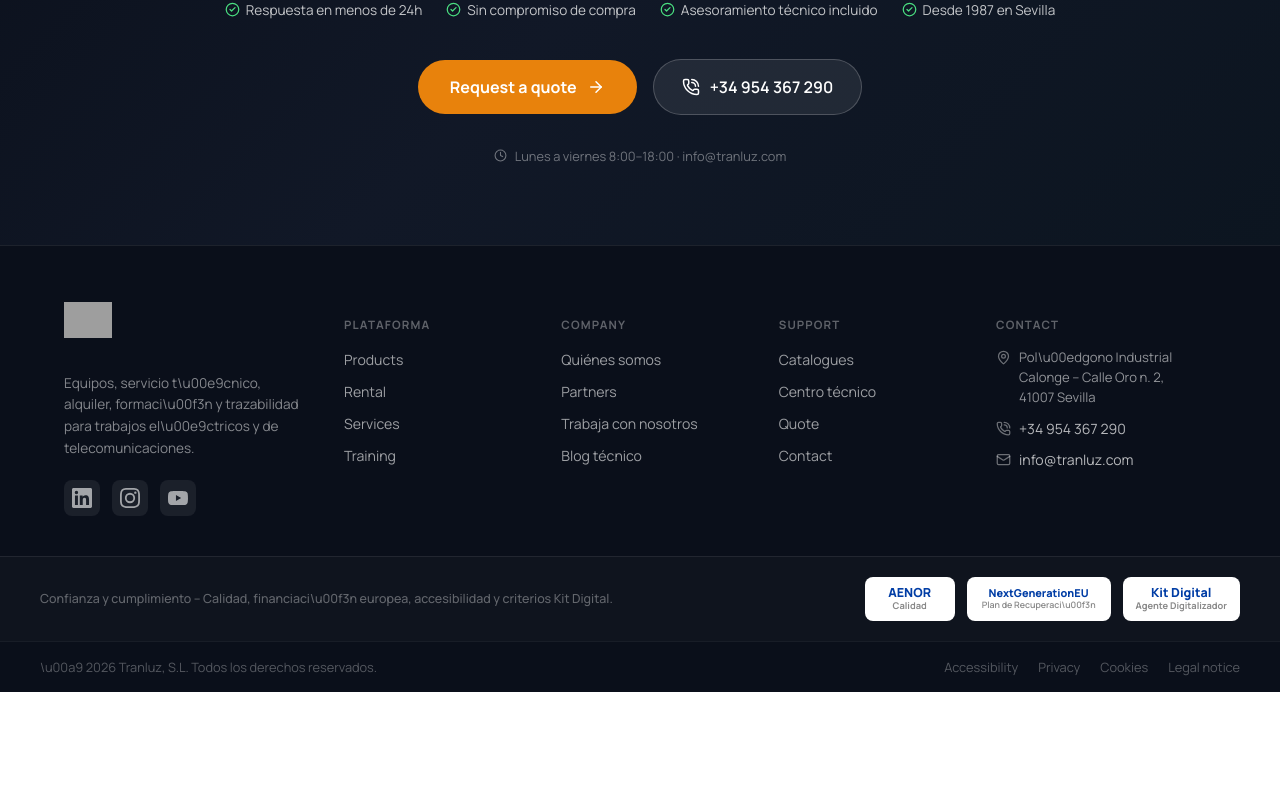
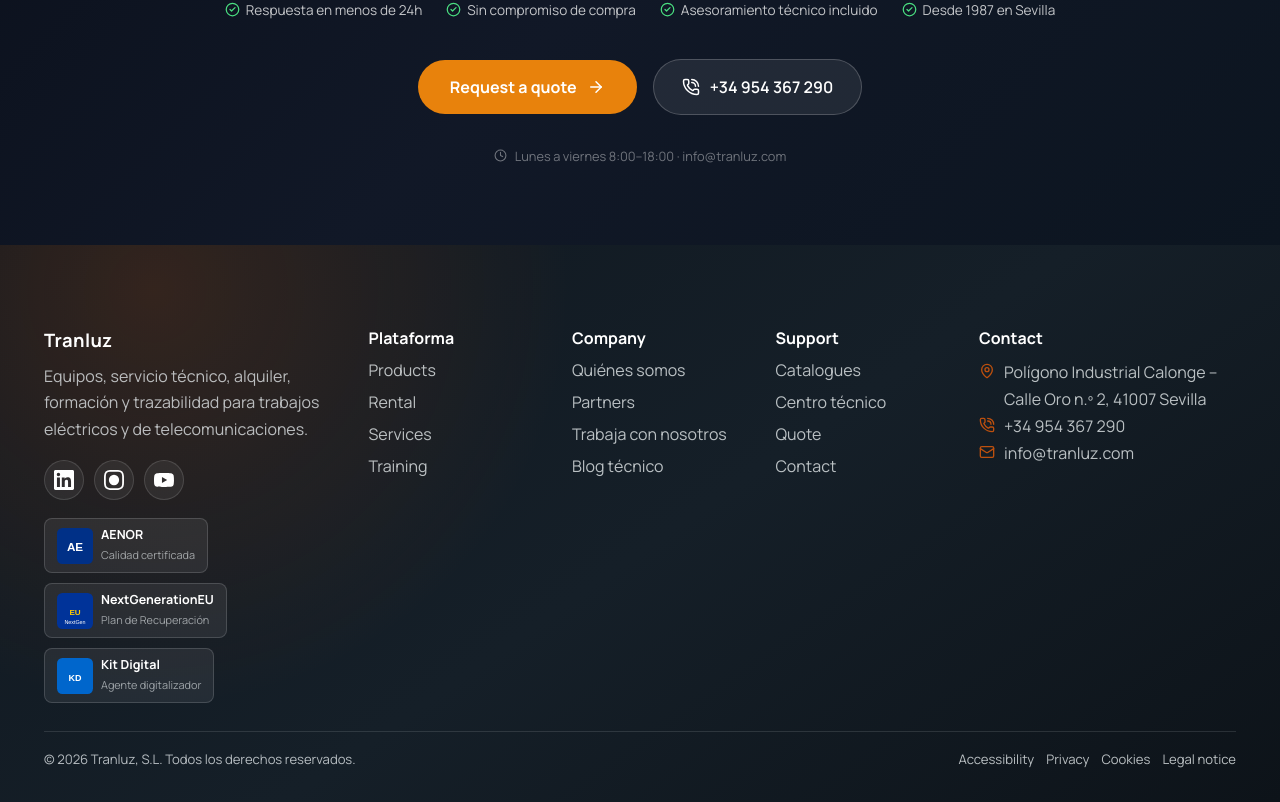
Before and after one commit to juankaspain/web_tranluz_2026, a Next.js app: page / in a window 1280 px wide. Shown: the part 6394-7196 px from the top of the page. Before the commit the page ends 7086 px from the top, so only its background shows below. Built offline with nearby package versions, Linux system fonts and the light colour scheme; no server answers; grey boxes are pictures that could not be loaded.

Commit message:
fix(footer): corregir Unicode, badges inline SVG, social icons y traducción
Updated Spanish translations and improved footer structure.

```diff
--- a/src/components/layout/site-footer.tsx
+++ b/src/components/layout/site-footer.tsx
@@ -2,7 +2,7 @@ import Link from "next/link";
 import { Mail, MapPin, PhoneCall } from "lucide-react";
 import { brand } from "@/config/brand";
 
-// — Inline SVG icons for social media —
+// — Inline SVG icons para redes sociales —
 function IconLinkedIn({ className = "" }: { className?: string }) {
   return (
     <svg xmlns="http://www.w3.org/2000/svg" viewBox="0 0 24 24" fill="currentColor" className={className} aria-hidden="true" focusable="false" width="20" height="20">
@@ -14,7 +14,7 @@ function IconLinkedIn({ className = "" }: { className?: string }) {
 function IconInstagram({ className = "" }: { className?: string }) {
   return (
     <svg xmlns="http://www.w3.org/2000/svg" viewBox="0 0 24 24" fill="currentColor" className={className} aria-hidden="true" focusable="false" width="20" height="20">
-      <path d="M12 2.163c3.204 0 3.584.012 4.85.07 3.252.148 4.771 1.691 4.919 4.919.058 1.265.069 1.645.069 4.849 0 3.205-.012 3.584-.069 4.849-.149 3.225-1.664 4.771-4.919 4.919-1.266.058-1.644.07-4.85.07-3.204 0-3.584-.012-4.849-.07-3.26-.149-4.771-1.699-4.919-4.92-.058-1.265-.07-1.644-.07-4.849 0-3.204.013-3.583.07-4.849.149-3.227 1.664-4.771 4.919-4.919 1.266-.057 1.645-.069 4.849-.069zM12 0C8.741 0 8.333.014 7.053.072 2.695.272.273 2.69.073 7.052.014 8.333 0 8.741 0 12c0 3.259.014 3.668.072 4.948.2 4.358 2.618 6.78 6.98 6.98C8.333 23.986 8.741 24 12 24c3.259 0 3.668-.014 4.948-.072 4.354-.2 6.782-2.618 6.979-6.98.059-1.28.073-1.689.073-4.948 0-3.259-.014-3.667-.072-4.947-.196-4.354-2.617-6.78-6.979-6.98C15.668.014 15.259 0 12 0zm0 5.838a6.162 6.162 0 1 0 0 12.324 6.162 6.162 0 0 0 0-12.324zM12 16a4 4 0 1 1 0-8 4 4 0 0 1 0 8zm6.406-11.845a1.44 1.44 0 1 0 0 2.881 1.44 1.44 0 0 0 0-2.881z" />
+      <path d="M12 2.163c3.204 0 3.584.012 4.85.07 3.252.148 4.771 1.691 4.919 4.919.058 1.265.069 1.645.069 4.849 0 3.205-.012 3.584-.069 4.849-.149 3.225-1.664 4.771-4.919 4.919-1.266.058-1.644.07-4.85.07-3.204 0-3.584-.012-4.849-.07-3.26-.149-4.771-1.699-4.919-4.92-.058-1.265-.07-1.644-.07-4.849 0-3.204.013-3.583.07-4.849.149-3.227 1.664-4.771 4.919-4.919 1.266-.057 1.645-.069 4.849-.069zM12 0C8.741 0 8.333.014 7.053.072 2.695.272.273 2.69.073 7.052.014 8.333 0 8.741 0 12c0 3.259.014 3.668.072 4.948.2 4.358 2.618 6.78 6.98 6.98C8.333 23.986 8.741 24 12 24c3.259 0 3.668-.014 4.948-.072 4.354-.2 6.782-2.618 6.979-6.98.059-1.28.073-1.689.073-4.948 0-3.259-.014-3.667-.072-4.947-.196-4.354-2.617-6.78-6.979-6.98C15.668.014 15.259 0 12 0zm0 5.838a6.162 6.162 0 1 0 0 12.324 6.162 6.162 0 0 0 0-12.324zM12 16a4 0 1 1 0-8 4 4 0 0 1 0 8zm6.406-11.845a1.44 1.44 0 1 0 0 2.881 1.44 1.44 0 0 0 0-2.881z" />
     </svg>
   );
 }
@@ -34,312 +34,161 @@ const footerNav = [
       { label: "Productos", href: "/productos" },
       { label: "Alquiler", href: "/alquiler" },
       { label: "Servicios", href: "/servicios" },
-      { label: "Formaci\u00f3n", href: "/formacion" },
+      { label: "Formación", href: "/formacion" },
     ],
   },
   {
     heading: "Empresa",
     links: [
-      { label: "Qui\u00e9nes somos", href: "/empresa" },
+      { label: "Quiénes somos", href: "/empresa" },
       { label: "Partners", href: "/empresa#partners" },
       { label: "Trabaja con nosotros", href: "/empresa#empleo" },
-      { label: "Blog t\u00e9cnico", href: "/blog" },
+      { label: "Blog técnico", href: "/blog" },
     ],
   },
   {
     heading: "Soporte",
     links: [
-      { label: "Cat\u00e1logos", href: "/soporte" },
-      { label: "Centro t\u00e9cnico", href: "/servicios/its-servicio-tecnico" },
+      { label: "Catálogos", href: "/soporte" },
+      { label: "Centro técnico", href: "/servicios/its-servicio-tecnico" },
       { label: "Presupuesto", href: "/presupuesto" },
       { label: "Contacto", href: "/contacto" },
     ],
   },
 ];
 
+const trustBadges = [
+  {
+    label: "AENOR",
+    sub: "Calidad certificada",
+    icon: (
+      <svg viewBox="0 0 40 40" width="36" height="36" aria-hidden="true">
+        <rect width="40" height="40" rx="6" fill="#003087" />
+        <text x="20" y="26" textAnchor="middle" fill="white" fontSize="13" fontWeight="bold" fontFamily="sans-serif">AE</text>
+      </svg>
+    ),
+  },
+  {
+    label: "NextGenerationEU",
+    sub: "Plan de Recuperación",
+    icon: (
+      <svg viewBox="0 0 40 40" width="36" height="36" aria-hidden="true">
+        <rect width="40" height="40" rx="6" fill="#003399" />
+        <text x="20" y="24" textAnchor="middle" fill="#ffcc00" fontSize="9" fontWeight="bold" fontFamily="sans-serif">EU</text>
+        <text x="20" y="34" textAnchor="middle" fill="white" fontSize="6" fontFamily="sans-serif">NextGen</text>
+      </svg>
+    ),
+  },
+  {
+    label: "Kit Digital",
+    sub: "Agente digitalizador",
+    icon: (
+      <svg viewBox="0 0 40 40" width="36" height="36" aria-hidden="true">
+        <rect width="40" height="40" rx="6" fill="#0066cc" />
+        <text x="20" y="26" textAnchor="middle" fill="white" fontSize="10" fontWeight="bold" fontFamily="sans-serif">KD</text>
+      </svg>
+    ),
+  },
+];
+
 export function SiteFooter() {
   return (
-    <footer
-      aria-label="Pie de p\u00e1gina"
-      style={{
-        background: "var(--footer-bg, #0a0f1a)",
-        color: "var(--footer-text, #e2e8f0)",
-        borderTop: "1px solid rgba(255,255,255,0.08)",
-      }}
-    >
+    <footer className="site-footer">
       {/* Main footer grid */}
+      <div className="footer-main">
+        {/* Brand column */}
+        <div className="footer-brand">
+          <strong style={{ fontSize: "1.15rem", color: "#ffffff", letterSpacing: "0.02em" }}>
+            {brand.name}
+          </strong>
+          <p style={{ marginTop: "10px" }}>
+            Equipos, servicio técnico, alquiler, formación y trazabilidad para trabajos eléctricos y de telecomunicaciones.
+          </p>
+
+          {/* Redes sociales */}
+          <div className="social-links" aria-label="Redes sociales">
+            {[
+              { Icon: IconLinkedIn, href: brand.social?.linkedin ?? "https://linkedin.com", label: "LinkedIn" },
+              { Icon: IconInstagram, href: brand.social?.instagram ?? "https://instagram.com", label: "Instagram" },
+              { Icon: IconYouTube, href: brand.social?.youtube ?? "https://youtube.com", label: "YouTube" },
+            ].map(({ Icon, href, label }) => (
+              <Link key={label} href={href} aria-label={`Tranluz en ${label}`} target="_blank" rel="noopener noreferrer">
+                <Icon />
+              </Link>
+            ))}
+          </div>
+
+          {/* Badges de confianza */}
+          <div className="footer-certifications" aria-label="Certificaciones y programas">
+            {trustBadges.map((b) => (
               <div
-        style={{
-          maxWidth: "1200px",
-          margin: "0 auto",
-          padding: "56px 24px 40px",
-          display: "grid",
-          gridTemplateColumns: "240px repeat(3, 1fr) 220px",
-          gap: "40px",
-          alignItems: "start",
-        }}
-      >
-        {/* Brand column */}
-        <div>
-          <Link
-            href="/"
-            aria-label={`${brand.name} – Inicio`}
-            style={{ display: "inline-block", marginBottom: "16px" }}
-          >
-            <img
-              src="/tranluz-logo.svg"
-              alt={brand.name}
-              width={120}
-              height={36}
-              style={{ height: "36px", width: "auto" }}
-            />
-          </Link>
-          <p
-            style={{
-              fontSize: "0.85rem",
-              color: "rgba(255,255,255,0.5)",
-              lineHeight: 1.6,
-              marginBottom: "20px",
-            }}
-          >
-            Equipos, servicio t\u00e9cnico, alquiler, formaci\u00f3n y trazabilidad para trabajos el\u00e9ctricos y de telecomunicaciones.
-          </p>
-          <div style={{ display: "flex", gap: "12px" }}>
-            {[
-              { Icon: IconLinkedIn, href: brand.social?.linkedin ?? "#", label: "LinkedIn" },
-              { Icon: IconInstagram, href: brand.social?.instagram ?? "#", label: "Instagram" },
-              { Icon: IconYouTube, href: brand.social?.youtube ?? "#", label: "YouTube" },
-            ].map(({ Icon, href, label }) => (
-              <a
-                key={label}
-                href={href}
-                target="_blank"
-                rel="noopener noreferrer"
-                aria-label={`Tranluz en ${label}`}
+                key={b.label}
                 style={{
                   display: "flex",
                   alignItems: "center",
-                  justifyContent: "center",
-                  width: "36px",
-                  height: "36px",
+                  gap: "8px",
+                  border: "1px solid rgba(238,243,245,0.16)",
                   borderRadius: "8px",
                   background: "rgba(255,255,255,0.07)",
-                  color: "rgba(255,255,255,0.6)",
-                  transition: "background 0.2s",
+                  padding: "8px 12px",
                 }}
+                title={b.sub}
               >
-                <Icon />
-              </a>
+                {b.icon}
+                <div style={{ lineHeight: 1.3 }}>
+                  <strong style={{ display: "block", fontSize: "0.78rem", color: "#ffffff" }}>{b.label}</strong>
+                  <span style={{ fontSize: "0.68rem", color: "rgba(238,243,245,0.6)" }}>{b.sub}</span>
+                </div>
+              </div>
             ))}
           </div>
         </div>
 
         {/* Nav columns */}
         {footerNav.map((col) => (
-          <div key={col.heading}>
-            <h4
-              style={{
-                fontSize: "0.72rem",
-                fontWeight: 700,
-                letterSpacing: "0.1em",
-                textTransform: "uppercase",
-                color: "rgba(255,255,255,0.35)",
-                marginBottom: "16px",
-              }}
-            >
-              {col.heading}
-            </h4>
-            <ul role="list" style={{ listStyle: "none", padding: 0, margin: 0, display: "flex", flexDirection: "column", gap: "10px" }}>
+          <nav key={col.heading}>
+            <strong>{col.heading}</strong>
             {col.links.map((l) => (
-                <li key={l.href} role="listitem">
-                  <Link
-                    href={l.href}
-                    style={{
-                      fontSize: "0.88rem",
-                      color: "rgba(255,255,255,0.6)",
-                      textDecoration: "none",
-                      transition: "color 0.15s",
-                    }}
-                  >
-                    {l.label}
-                  </Link>
-                </li>
+              <Link key={l.href} href={l.href}>{l.label}</Link>
             ))}
-            </ul>
-          </div>
+          </nav>
         ))}
 
         {/* Contact column */}
-        <div>
-          <h4
-            style={{
-              fontSize: "0.72rem",
-              fontWeight: 700,
-              letterSpacing: "0.1em",
-              textTransform: "uppercase",
-              color: "rgba(255,255,255,0.35)",
-              marginBottom: "16px",
-            }}
-          >
-            Contacto
-          </h4>
-          <ul role="list" style={{ listStyle: "none", padding: 0, margin: 0, display: "flex", flexDirection: "column", gap: "12px" }}>
-            <li role="listitem" style={{ display: "flex", gap: "8px", alignItems: "flex-start" }}>
-              <MapPin size={15} style={{ color: "rgba(255,255,255,0.4)", flexShrink: 0, marginTop: "2px" }} aria-hidden="true" />
-              <span style={{ fontSize: "0.82rem", color: "rgba(255,255,255,0.55)", lineHeight: 1.5 }}>
-                Pol\u00edgono Industrial Calonge – Calle Oro n. 2, 41007 Sevilla
+        <div className="footer-contact">
+          <strong>Contacto</strong>
+          <address>
+            <span>
+              <MapPin size={16} aria-hidden="true" />
+              Polígono Industrial Calonge – Calle Oro n.º 2, 41007 Sevilla
             </span>
-            </li>
-            <li role="listitem" style={{ display: "flex", gap: "8px", alignItems: "center" }}>
-              <PhoneCall size={15} style={{ color: "rgba(255,255,255,0.4)", flexShrink: 0 }} aria-hidden="true" />
-              <a
-                href={`tel:${brand.phone.replaceAll(" ", "")}`}
-                style={{ fontSize: "0.88rem", color: "rgba(255,255,255,0.7)", textDecoration: "none" }}
-              >
+            <Link href={`tel:${brand.phone.replaceAll(" ", "")}`}>
+              <PhoneCall size={16} aria-hidden="true" />
               {brand.phone}
-              </a>
-            </li>
-            <li role="listitem" style={{ display: "flex", gap: "8px", alignItems: "center" }}>
-              <Mail size={15} style={{ color: "rgba(255,255,255,0.4)", flexShrink: 0 }} aria-hidden="true" />
-              <a
-                href={`mailto:${brand.email}`}
-                style={{ fontSize: "0.88rem", color: "rgba(255,255,255,0.7)", textDecoration: "none" }}
-              >
+            </Link>
+            <Link href={`mailto:${brand.email}`}>
+              <Mail size={16} aria-hidden="true" />
               {brand.email}
-              </a>
-            </li>
-          </ul>
-        </div>
-      </div>
-
-      {/* Trust badges */}
-      <div
-        style={{
-          borderTop: "1px solid rgba(255,255,255,0.08)",
-          background: "rgba(255,255,255,0.02)",
-          padding: "20px 24px",
-        }}
-      >
-        <div
-          style={{
-            maxWidth: "1200px",
-            margin: "0 auto",
-            display: "flex",
-            alignItems: "center",
-            justifyContent: "space-between",
-            flexWrap: "wrap",
-            gap: "16px",
-          }}
-        >
-          <p
-            style={{
-              fontSize: "0.78rem",
-              color: "rgba(255,255,255,0.35)",
-              fontWeight: 500,
-            }}
-          >
-            Confianza y cumplimiento – Calidad, financiaci\u00f3n europea, accesibilidad y criterios Kit Digital.
-          </p>
-          <div style={{ display: "flex", alignItems: "center", gap: "12px", flexWrap: "wrap" }}>
-            {/* AENOR badge */}
-            <div
-              style={{
-                display: "inline-flex",
-                flexDirection: "column",
-                alignItems: "center",
-                justifyContent: "center",
-                border: "1px solid rgba(255,255,255,0.12)",
-                borderRadius: "var(--radius)",
-                background: "#ffffff",
-                padding: "6px 12px",
-                minWidth: "90px",
-                minHeight: "44px",
-                gap: 2,
-              }}
-            >
-              <span style={{ color: "#003DA5", fontWeight: 900, fontSize: "0.78rem", lineHeight: 1 }}>AENOR</span>
-              <span style={{ color: "#888", fontWeight: 700, fontSize: "0.58rem", lineHeight: 1 }}>Calidad</span>
-            </div>
-            {/* NextGenerationEU badge */}
-            <div
-              style={{
-                display: "inline-flex",
-                flexDirection: "column",
-                alignItems: "center",
-                justifyContent: "center",
-                border: "1px solid rgba(255,255,255,0.12)",
-                borderRadius: "var(--radius)",
-                background: "#ffffff",
-                padding: "6px 14px",
-                minWidth: "100px",
-                minHeight: "44px",
-                gap: 2,
-              }}
-            >
-              <span style={{ color: "#003DA5", fontWeight: 800, fontSize: "0.68rem", lineHeight: 1 }}>NextGenerationEU</span>
-              <span style={{ color: "#888", fontWeight: 600, fontSize: "0.55rem", lineHeight: 1 }}>Plan de Recuperaci\u00f3n</span>
-            </div>
-            {/* Kit Digital badge */}
-            <div
-              style={{
-                display: "inline-flex",
-                flexDirection: "column",
-                alignItems: "center",
-                justifyContent: "center",
-                border: "1px solid rgba(255,255,255,0.12)",
-                borderRadius: "var(--radius)",
-                background: "#ffffff",
-                padding: "6px 12px",
-                minWidth: "80px",
-                minHeight: "44px",
-                gap: 2,
-              }}
-            >
-              <span style={{ color: "#003DA5", fontWeight: 900, fontSize: "0.78rem", lineHeight: 1 }}>Kit Digital</span>
-              <span style={{ color: "#888", fontWeight: 700, fontSize: "0.58rem", lineHeight: 1 }}>Agente Digitalizador</span>
-            </div>
-          </div>
+            </Link>
+          </address>
         </div>
       </div>
 
       {/* Footer bottom bar */}
-      <div
-        style={{
-          borderTop: "1px solid rgba(255,255,255,0.06)",
-          padding: "16px 24px",
-        }}
-      >
-        <div
-          style={{
-            maxWidth: "1200px",
-            margin: "0 auto",
-            display: "flex",
-            justifyContent: "space-between",
-            alignItems: "center",
-            flexWrap: "wrap",
-            gap: "12px",
-          }}
-        >
-          <p style={{ fontSize: "0.8rem", color: "rgba(255,255,255,0.3)", margin: 0 }}>
-            \u00a9 {new Date().getFullYear()} Tranluz, S.L. Todos los derechos reservados.
-          </p>
-          <nav aria-label="Navegaci\u00f3n legal" style={{ display: "flex", gap: "20px", flexWrap: "wrap" }}>
+      <div className="footer-bottom">
+        <span>
+          &copy; {new Date().getFullYear()} Tranluz, S.L. Todos los derechos reservados.
+        </span>
+        <nav aria-label="Legal">
           {[
             { href: "/accesibilidad", label: "Accesibilidad" },
             { href: "/privacidad", label: "Privacidad" },
             { href: "/cookies", label: "Cookies" },
             { href: "/aviso-legal", label: "Aviso legal" },
           ].map((l) => (
-              <Link
-                key={l.href}
-                href={l.href}
-                style={{ fontSize: "0.8rem", color: "rgba(255,255,255,0.3)", textDecoration: "none" }}
-              >
-                {l.label}
-              </Link>
+            <Link key={l.href} href={l.href}>{l.label}</Link>
           ))}
         </nav>
-        </div>
       </div>
     </footer>
   );
```
Lines whose indentation alone changed are shown as unchanged.
